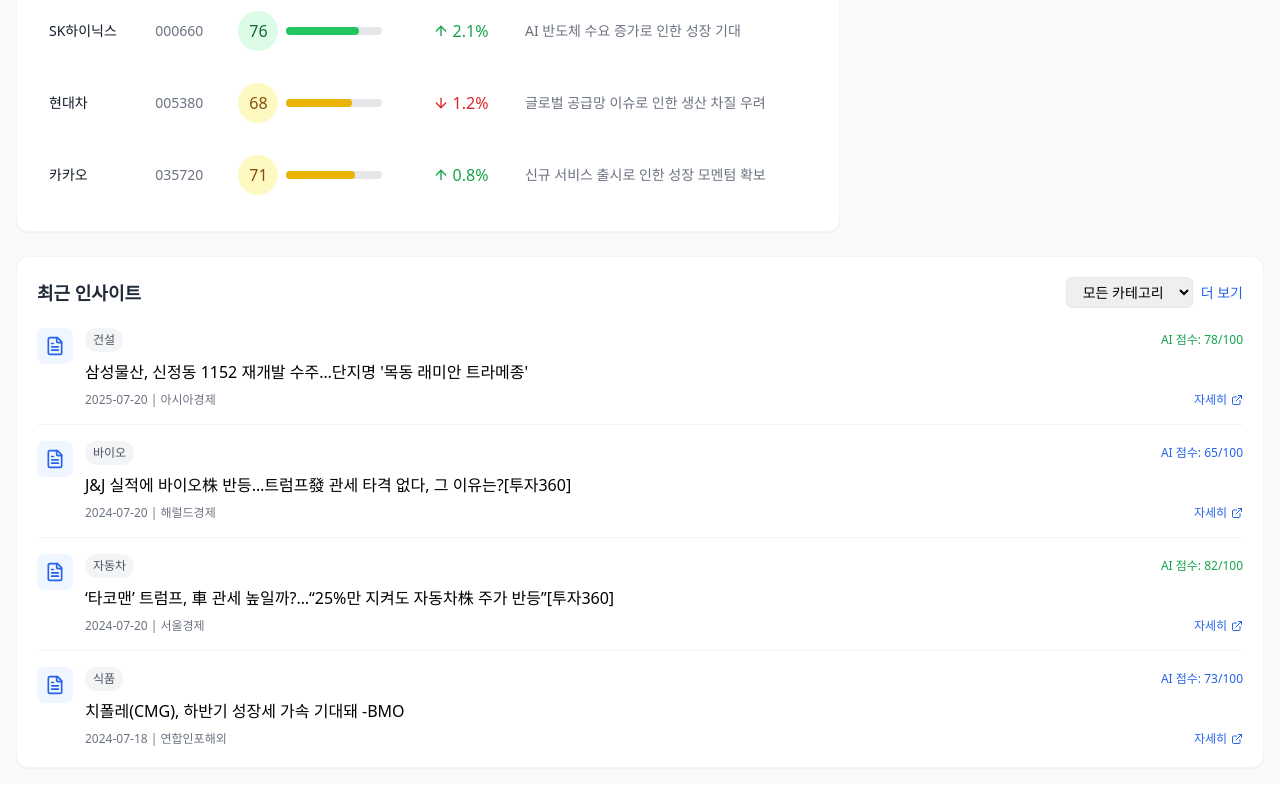
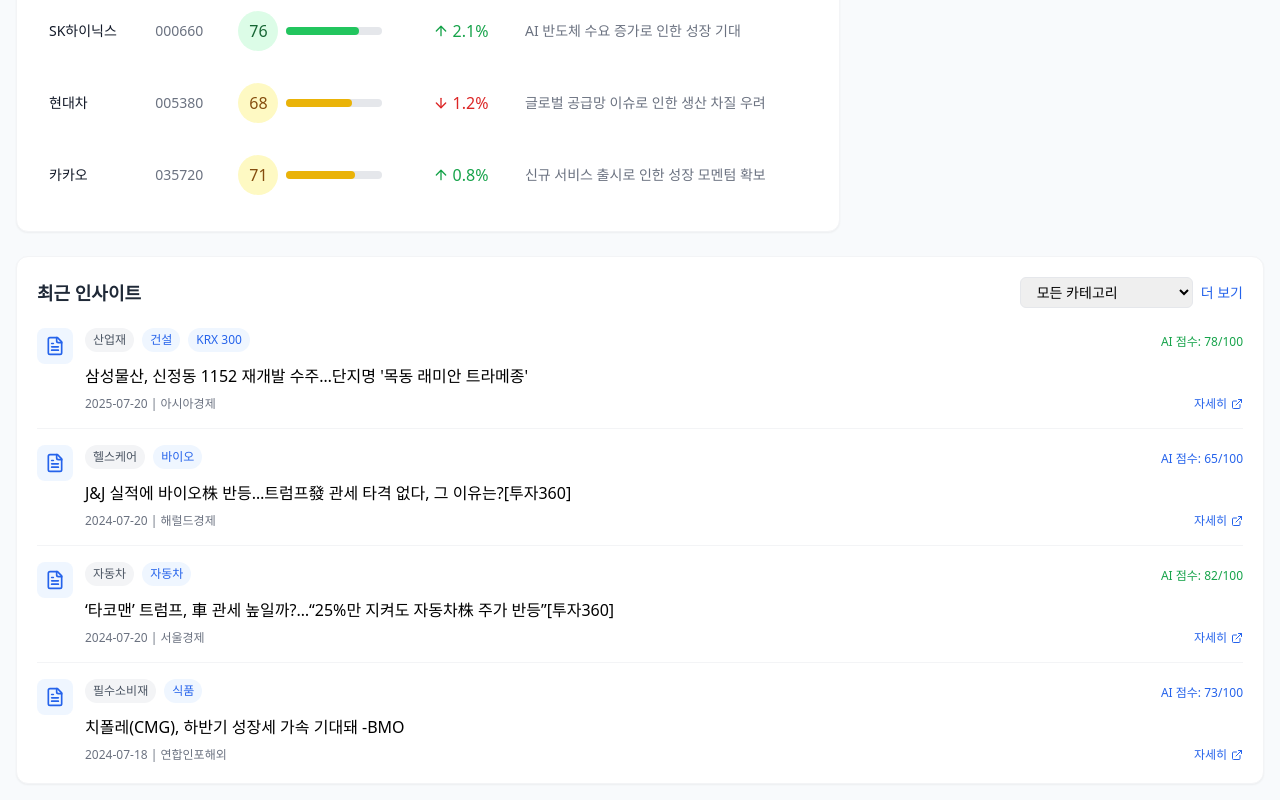
Before and after one commit to wonjunsea/ai3_client, a React (Vite) app: page / in a window 1280 px wide. Shown: the part 627-1427 px from the top of the page. Built offline with nearby package versions, Linux system fonts and the light colour scheme.

Commit message:
krx 바탕으로 카테고리 추가해서 변경

```diff
--- a/src/components/RecentInsights.tsx
+++ b/src/components/RecentInsights.tsx
@@ -3,28 +3,32 @@ export const RecentInsights = () => {
   const insightData = [
     {
       title: "삼성물산, 신정동 1152 재개발 수주…단지명 '목동 래미안 트라메종'",
-      category: "건설",
+      mainCategory: "산업재",
+      subCategories: ["건설","KRX 300"],
       score: 78,
       date: "2025-07-20",
       source: "아시아경제",
     },
     {
       title: "J&J 실적에 바이오株 반등…트럼프發 관세 타격 없다, 그 이유는?[투자360]",
-      category: "바이오",
+      mainCategory: "헬스케어",
+      subCategories: ["바이오"],
       score: 65,
       date: "2024-07-20",
       source: "해럴드경제",
     },
     {
       title: "‘타코맨’ 트럼프, 車 관세 높일까?…“25%만 지켜도 자동차株 주가 반등”[투자360]",
-      category: "자동차",
+      mainCategory: "자동차",
+      subCategories: ["자동차"],
       score: 82,
       date: "2024-07-20",
       source: "서울경제",
     },
     {
       title: "치폴레(CMG), 하반기 성장세 가속 기대돼 -BMO",
-      category: "식품",
+      mainCategory: "필수소비재",
+      subCategories: ["식품"],
       score: 73,
       date: "2024-07-18",
       source: "연합인포해외",
@@ -36,11 +40,29 @@ export const RecentInsights = () => {
         <h3 className="text-lg font-bold text-gray-800">최근 인사이트</h3>
         <div className="flex space-x-2">
           <select className="px-3 py-1 border rounded-md text-sm">
-            <option>모든 카테고리</option>
-            <option>산업분석</option>
+            <option>모든 카테고리</option>//krx 300 지수를 바탕으로
+            <option>정보기술</option>
+            <option>산업재</option>
+            <option>반도체</option>
             <option>금융</option>
+            <option>헬스케어</option>
+            <option>자유소비재</option>
             <option>자동차</option>
-            <option>바이오</option>
+            <option>미디어&엔터테이먼트</option>
+            <option>소재</option>
+            <option>기계장비</option>
+            <option>은행</option>
+            <option>에너지화학</option>
+            <option>필수소비재</option>
+            <option>운송</option>
+            <option>경기소비재</option>
+            <option>철갈</option>
+            <option>커뮤니케이션서비스</option>
+            <option>보험</option>
+            <option>방송통신</option>
+            <option>유틸리티</option>
+            <option>건설</option>
+            <option>증권</option>
           </select>
           <button className="text-blue-600 text-sm font-medium hover:text-blue-800">
             더 보기
@@ -59,9 +81,19 @@ export const RecentInsights = () => {
               </div>
               <div className="flex-1">
                 <div className="flex items-center justify-between">
-                  <span className="text-xs px-2 py-1 bg-gray-100 rounded-full text-gray-600">
-                    {insight.category}
-                  </span>
+                  <div className="flex items-center gap-2 mb-1">
+                    <span className="text-xs px-2 py-1 bg-gray-100 rounded-full text-gray-600">
+                      {insight.mainCategory}
+                    </span>
+                    {insight.subCategories.map((sub, idx) => (
+                      <span
+                        key={idx}
+                        className="text-xs px-2 py-1 bg-blue-50 rounded-full text-blue-600"
+                      >
+                        {sub}
+                      </span>
+                    ))}
+                  </div>
                   <span
                     className={`text-xs font-medium ${
                       insight.score >= 75
```
